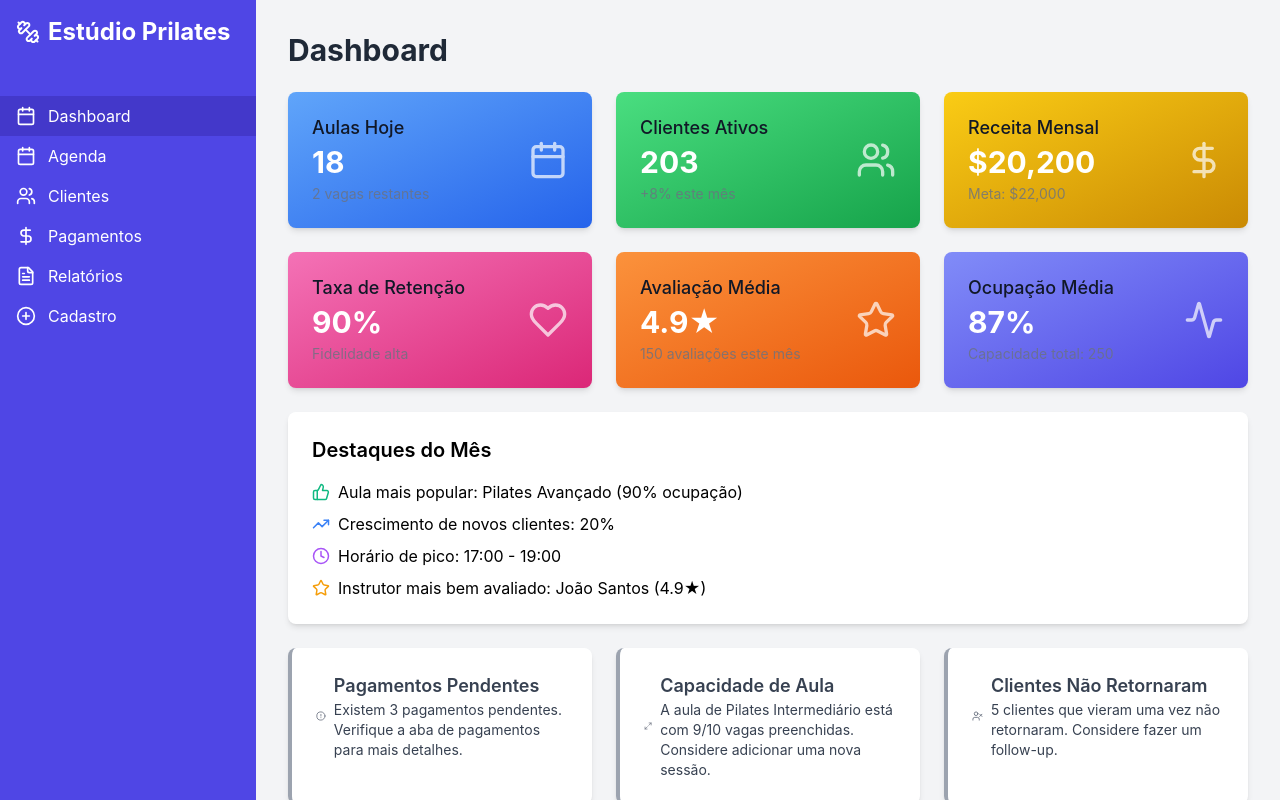
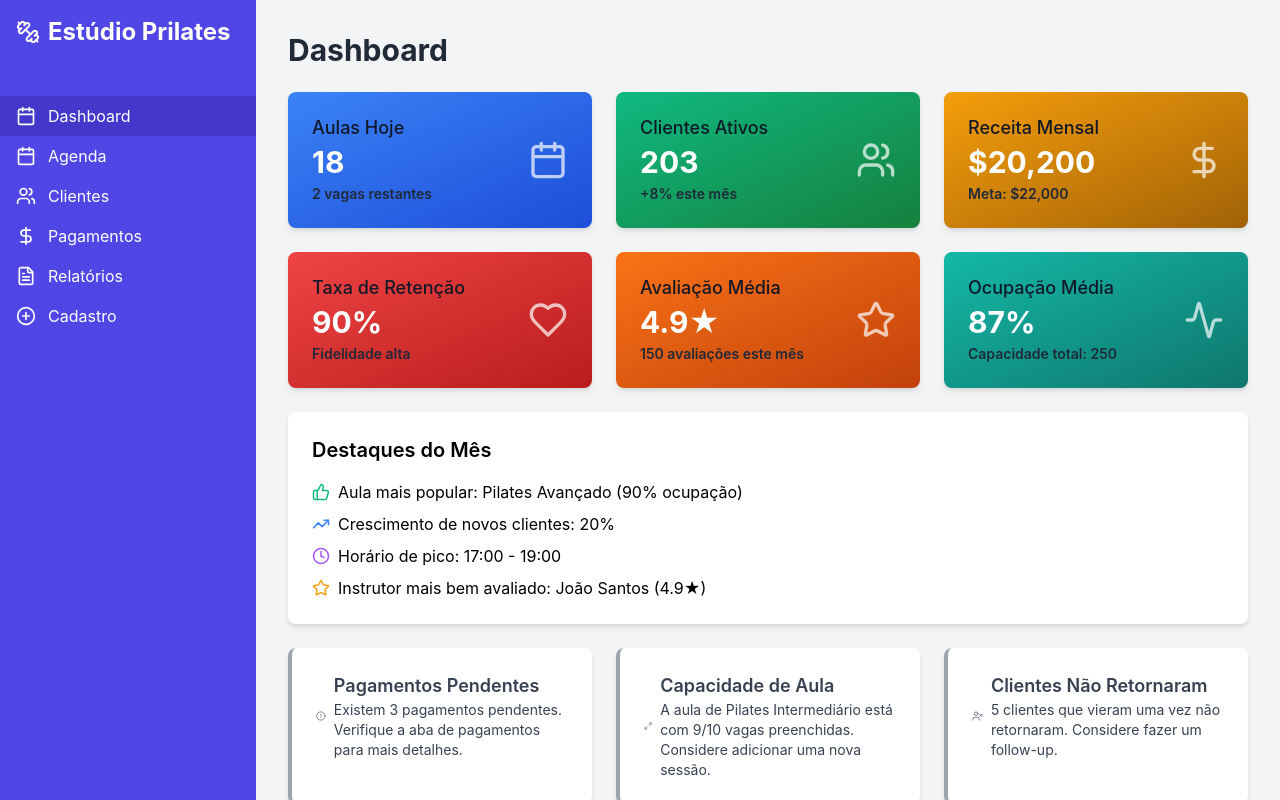
Before and after one commit to TamLeal/pilates-app, a React (Vite) app: page / in a window 1280 px wide. Built offline with nearby package versions, Linux system fonts and the light colour scheme.

Commit message:
card colors - dashboard / layout for cards

```diff
--- a/src/pages/Dashboard.jsx
+++ b/src/pages/Dashboard.jsx
@@ -4,95 +4,92 @@ import { Calendar, Users, DollarSign, Heart, Star, Activity, ThumbsUp, TrendingU
 
 const Dashboard = () => (
   <div className="space-y-6">
-    {/* Primeira linha de cards */}
-    <div className="grid grid-cols-1 md:grid-cols-3 gap-6">
-      <Card className="bg-gradient-to-br from-blue-400 to-blue-600 text-white">
+    {/* Cards principais */}
+    <div className="grid grid-cols-2 md:grid-cols-3 gap-4 md:gap-6">
+      <Card className="bg-gradient-to-br from-blue-500 to-blue-700 text-white">
         <CardContent>
           <div className="flex justify-between items-center">
             <div>
               <CardTitle className="text-lg font-medium mb-1">Aulas Hoje</CardTitle>
               <p className="text-3xl font-bold">18</p>
-              <CardDescription className="text-sm mt-1 text-black opacity-80">
+              <p className="text-sm mt-1 font-semibold text-gray-800">
                 2 vagas restantes
-              </CardDescription>
+              </p>
             </div>
             <Calendar size={40} className="opacity-70" />
           </div>
         </CardContent>
       </Card>
 
-      <Card className="bg-gradient-to-br from-green-400 to-green-600 text-white">
+      <Card className="bg-gradient-to-br from-green-500 to-green-700 text-white">
         <CardContent>
           <div className="flex justify-between items-center">
             <div>
               <CardTitle className="text-lg font-medium mb-1">Clientes Ativos</CardTitle>
               <p className="text-3xl font-bold">203</p>
-              <CardDescription className="text-sm mt-1 text-black opacity-80">
+              <p className="text-sm mt-1 font-semibold text-gray-800">
                 +8% este mês
-              </CardDescription>
+              </p>
             </div>
             <Users size={40} className="opacity-70" />
           </div>
         </CardContent>
       </Card>
 
-      <Card className="bg-gradient-to-br from-yellow-400 to-yellow-600 text-white">
+      <Card className="bg-gradient-to-br from-yellow-500 to-yellow-700 text-white">
         <CardContent>
           <div className="flex justify-between items-center">
             <div>
               <CardTitle className="text-lg font-medium mb-1">Receita Mensal</CardTitle>
               <p className="text-3xl font-bold">$20,200</p>
-              <CardDescription className="text-sm mt-1 text-black opacity-80">
+              <p className="text-sm mt-1 font-semibold text-gray-800">
                 Meta: $22,000
-              </CardDescription>
+              </p>
             </div>
             <DollarSign size={40} className="opacity-70" />
           </div>
         </CardContent>
       </Card>
-    </div>
 
-    {/* Segunda linha de cards */}
-    <div className="grid grid-cols-1 md:grid-cols-3 gap-6">
-      <Card className="bg-gradient-to-br from-pink-400 to-pink-600 text-white">
+      <Card className="bg-gradient-to-br from-red-500 to-red-700 text-white">
         <CardContent>
           <div className="flex justify-between items-center">
             <div>
               <CardTitle className="text-lg font-medium mb-1">Taxa de Retenção</CardTitle>
               <p className="text-3xl font-bold">90%</p>
-              <CardDescription className="text-sm mt-1 text-black opacity-80">
+              <p className="text-sm mt-1 font-semibold text-gray-800">
                 Fidelidade alta
-              </CardDescription>
+              </p>
             </div>
             <Heart size={40} className="opacity-70" />
           </div>
         </CardContent>
       </Card>
 
-      <Card className="bg-gradient-to-br from-orange-400 to-orange-600 text-white">
+      <Card className="bg-gradient-to-br from-orange-500 to-orange-700 text-white">
         <CardContent>
           <div className="flex justify-between items-center">
             <div>
               <CardTitle className="text-lg font-medium mb-1">Avaliação Média</CardTitle>
               <p className="text-3xl font-bold">4.9★</p>
-              <CardDescription className="text-sm mt-1 text-black opacity-80">
+              <p className="text-sm mt-1 font-semibold text-gray-800">
                 150 avaliações este mês
-              </CardDescription>
+              </p>
             </div>
             <Star size={40} className="opacity-70" />
           </div>
         </CardContent>
       </Card>
 
-      <Card className="bg-gradient-to-br from-indigo-400 to-indigo-600 text-white">
+      <Card className="bg-gradient-to-br from-teal-500 to-teal-700 text-white">
         <CardContent>
           <div className="flex justify-between items-center">
             <div>
               <CardTitle className="text-lg font-medium mb-1">Ocupação Média</CardTitle>
               <p className="text-3xl font-bold">87%</p>
-              <CardDescription className="text-sm mt-1 text-black opacity-80">
+              <p className="text-sm mt-1 font-semibold text-gray-800">
                 Capacidade total: 250
-              </CardDescription>
+              </p>
             </div>
             <Activity size={40} className="opacity-70" />
           </div>
@@ -163,7 +160,6 @@ const Dashboard = () => (
         </CardContent>
       </Card>
     </div>
-
   </div>
 );
 
```
